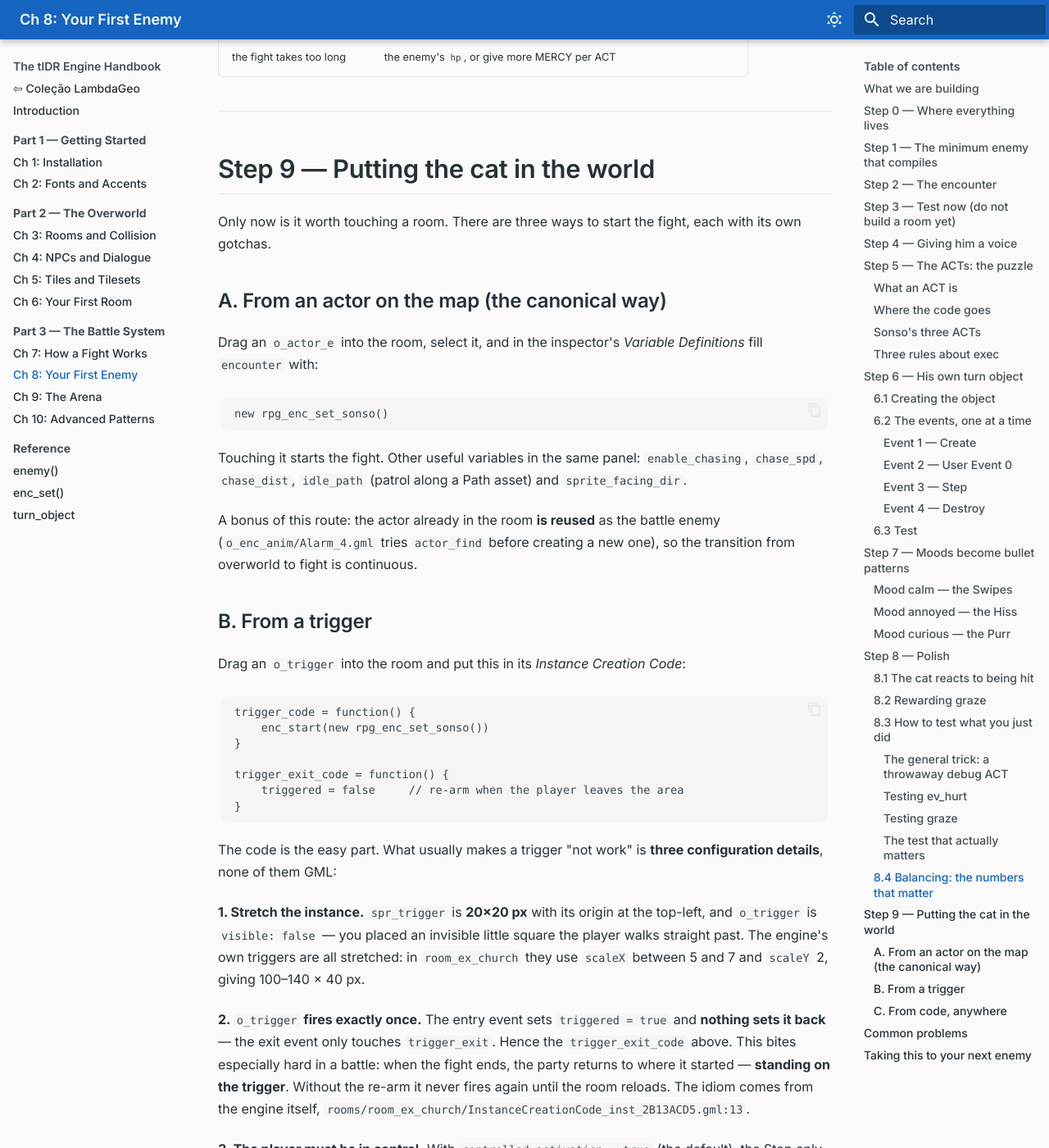
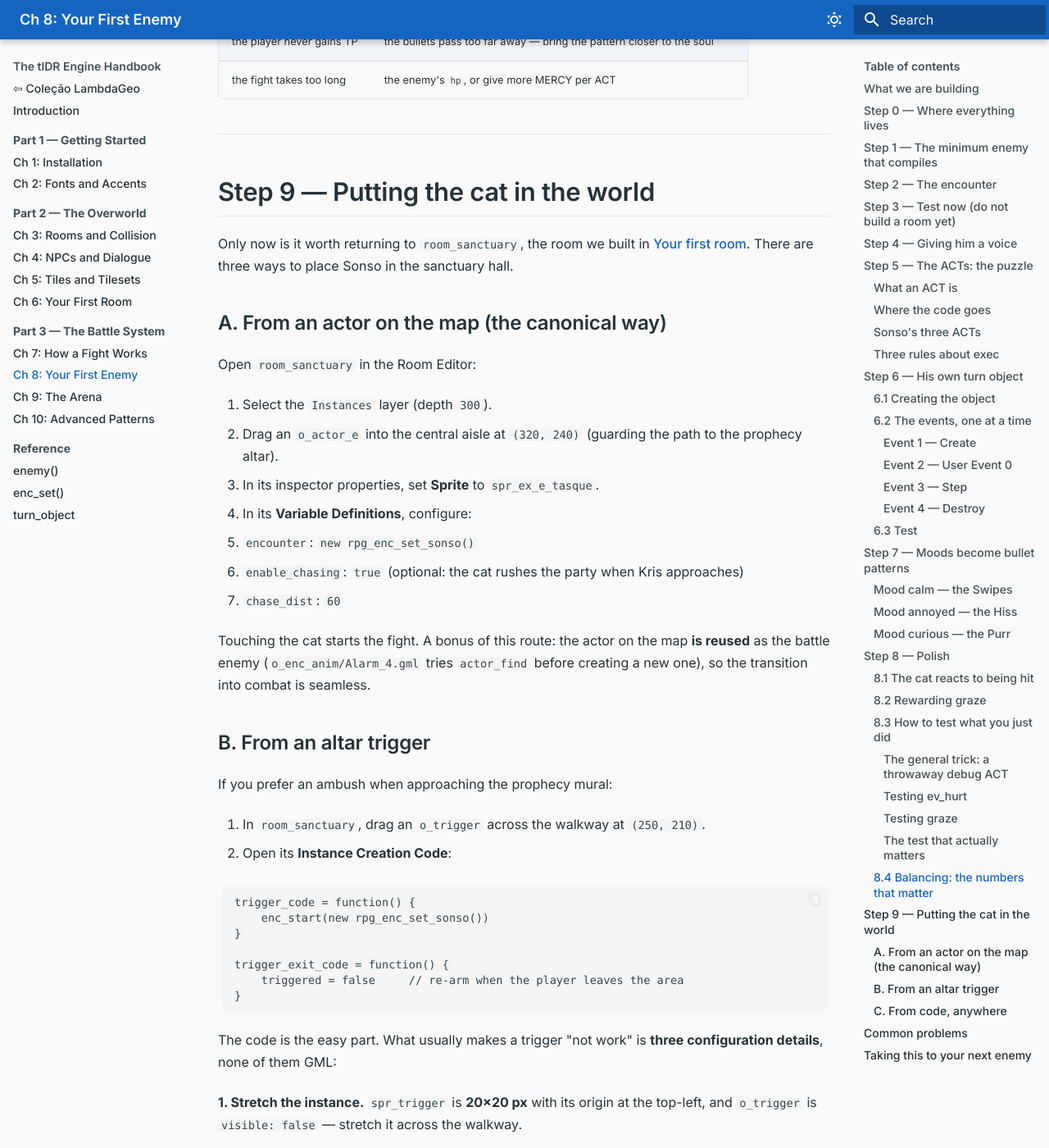
Before and after one commit to profsergiocosta/tldr-handbook, an MkDocs documentation site: the page built from docs/battle-system/your-first-enemy.md, in a window 1280 px wide and 1400 px high, scrolled down 17725 px. Shown: the whole window at 82% size. Built offline with MkDocs 1.6.1 and Material for MkDocs 9.7.7, drawn with Linux system fonts in a browser that asks for light colours; some of the changed text lies outside the part shown.

Commit message:
update firt enemy

````diff
--- a/docs/battle-system/your-first-enemy.md
+++ b/docs/battle-system/your-first-enemy.md
@@ -8,9 +8,9 @@
 
 ## What we are building
 
-A stray cat called **SONSO**.
+In [Your first room](../overworld/your-first-room.md), we built a quiet sanctuary with an altar and a glowing prophecy mural. Now let us give it a guardian: **SONSO**, a stray cat who decided the sanctuary belongs to him.
 
-He is not a monster. He is a cat — and the design joke is that **the obvious button is the wrong one**. The player will try to `Call` the cat ("here, kitty"), because that is what you do with a cat. Sonso will turn his back, offended, and attack harder.
+He is not a monster. He is a cat guarding the sacred altar — and the design joke is that **the obvious button is the wrong one**. The player will try to `Call` the cat ("here, kitty"), because that is what you do with a cat. Sonso will turn his back, offended, and attack harder.
 
 What works is the opposite: **`Ignore`**. Look away. Then he comes to you on his own.
 
@@ -95,7 +95,7 @@
 
     enemies = [ new rpg_enemy_sonso() ]     // note the `new`
 
-    flavor = "* A cat is blocking the way. Technically."
+    flavor = "* A cat is blocking the sanctuary altar."
 
     enemies_pos = [ [0, 0, true] ]          // [x, y, relative to default spot]
     bgm = mus_battle
@@ -168,12 +168,12 @@
 ```gml
     flavor = function() {
         if o_enc.turn_count == 0
-            return "* A cat is blocking the way. Technically."
+            return "* A cat is blocking the sanctuary altar."
 
         switch o_enc.encounter_data.enemies[0].mood {
-            case "annoyed": return "* The air is tense. And furry."
-            case "curious": return "* Sonso is closer than he was."
-            default:        return "* Smells like a warm roof."
+            case "annoyed": return "* The sanctuary air is tense. And furry."
+            case "curious": return "* Sonso approaches from the altar steps."
+            default:        return "* The altar smells faintly of catnip."
         }
     }
 ```
@@ -622,23 +622,28 @@
 
 ## Step 9 — Putting the cat in the world
 
-Only now is it worth touching a room. There are three ways to start the fight, each with its own gotchas.
+Only now is it worth returning to **`room_sanctuary`**, the room we built in [Your first room](../overworld/your-first-room.md). There are three ways to place Sonso in the sanctuary hall.
 
 ### A. From an actor on the map (the canonical way)
 
-Drag an **`o_actor_e`** into the room, select it, and in the inspector's *Variable Definitions* fill **`encounter`** with:
+Open **`room_sanctuary`** in the Room Editor:
 
-```gml
-new rpg_enc_set_sonso()
-```
+1. Select the **`Instances`** layer (depth `300`).
+2. Drag an **`o_actor_e`** into the central aisle at `(320, 240)` (guarding the path to the prophecy altar).
+3. In its inspector properties, set **Sprite** to `spr_ex_e_tasque`.
+4. In its **Variable Definitions**, configure:
+   - **`encounter`**: `new rpg_enc_set_sonso()`
+   - **`enable_chasing`**: `true` (optional: the cat rushes the party when Kris approaches)
+   - **`chase_dist`**: `60`
 
-Touching it starts the fight. Other useful variables in the same panel: `enable_chasing`, `chase_spd`, `chase_dist`, `idle_path` (patrol along a Path asset) and `sprite_facing_dir`.
+Touching the cat starts the fight. A bonus of this route: the actor on the map **is reused** as the battle enemy (`o_enc_anim/Alarm_4.gml` tries `actor_find` before creating a new one), so the transition into combat is seamless.
 
-A bonus of this route: the actor already in the room **is reused** as the battle enemy (`o_enc_anim/Alarm_4.gml` tries `actor_find` before creating a new one), so the transition from overworld to fight is continuous.
+### B. From an altar trigger
 
-### B. From a trigger
+If you prefer an ambush when approaching the prophecy mural:
 
-Drag an **`o_trigger`** into the room and put this in its *Instance Creation Code*:
+1. In **`room_sanctuary`**, drag an **`o_trigger`** across the walkway at `(250, 210)`.
+2. Open its **Instance Creation Code**:
 
 ```gml
 trigger_code = function() {
@@ -652,7 +657,7 @@
 
 The code is the easy part. What usually makes a trigger "not work" is **three configuration details**, none of them GML:
 
-**1. Stretch the instance.** `spr_trigger` is **20×20 px** with its origin at the top-left, and `o_trigger` is `visible: false` — you placed an invisible little square the player walks straight past. The engine's own triggers are all stretched: in `room_ex_church` they use `scaleX` between 5 and 7 and `scaleY` 2, giving 100–140 × 40 px.
+**1. Stretch the instance.** `spr_trigger` is **20×20 px** with its origin at the top-left, and `o_trigger` is `visible: false` — stretch it across the walkway.
 
 **2. `o_trigger` fires exactly once.** The entry event sets `triggered = true` and **nothing sets it back** — the exit event only touches `trigger_exit`. Hence the `trigger_exit_code` above. This bites especially hard in a battle: when the fight ends, the party returns to where it started — **standing on the trigger**. Without the re-arm it never fires again until the room reloads. The idiom comes from the engine itself, `rooms/room_ex_church/InstanceCreationCode_inst_2B13ACD5.gml:13`.
 
````
Also changed, not shown: docs/battle-system/the-arena.md (+25 -25 lines).
